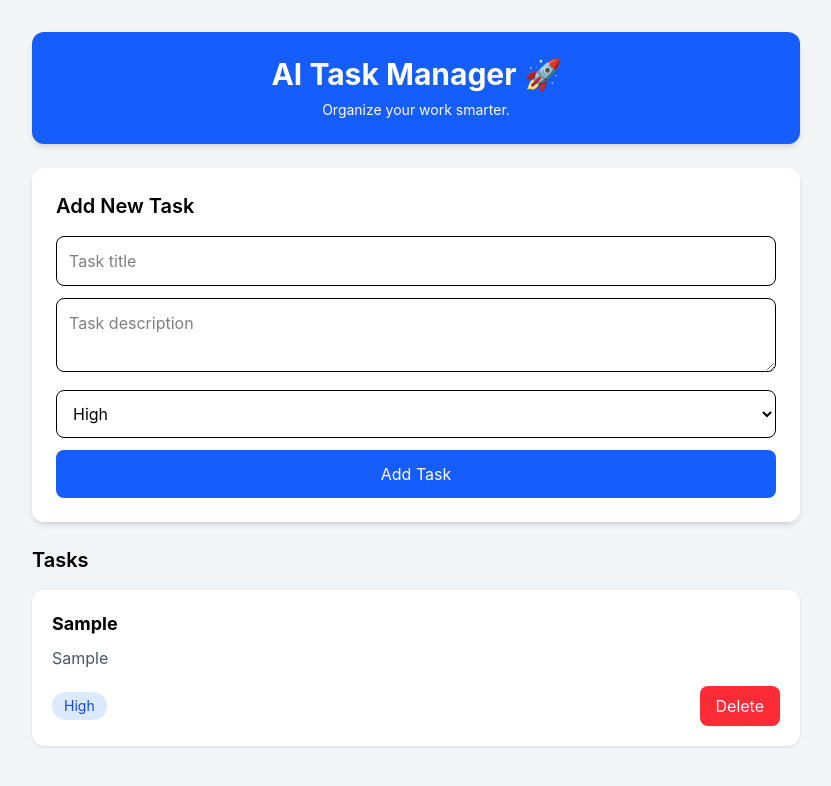
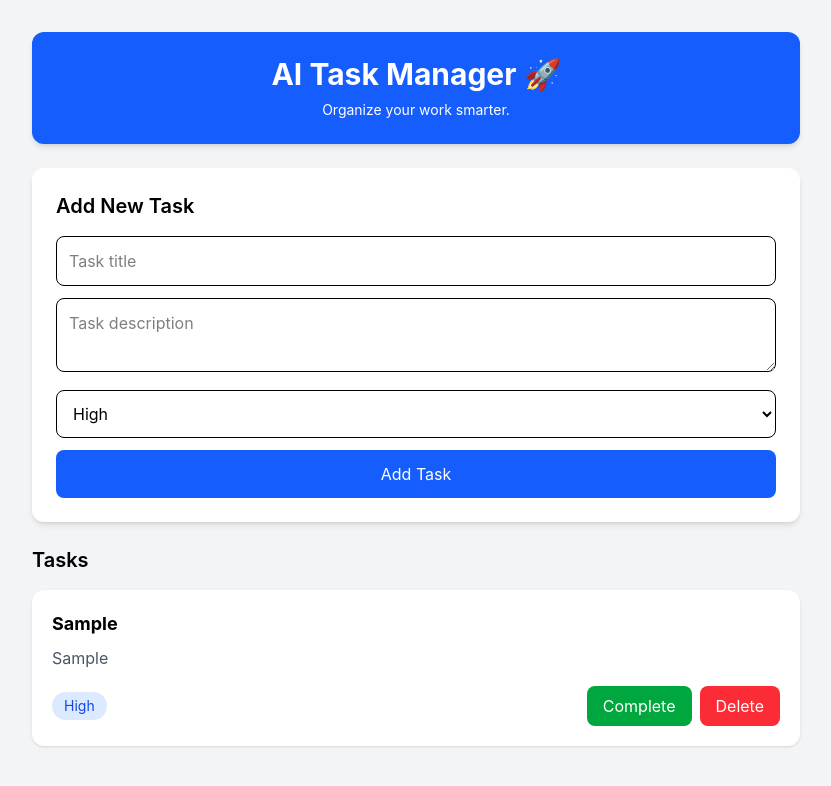
Before and after one commit to Mahishukla1207/ai-task-manager, a React (Vite) app: page / in a window 1280 px wide. Both pictures are taken after typing "Sample", "Sample" into the empty fields and a click on the button "Add Task". Shown: the top 786 px of the page, without its empty margins (224-1055 px from the left). Built offline with nearby package versions, Linux system fonts and the light colour scheme.

Commit message:
Implement task completion toggle

```diff
--- a/src/App.jsx
+++ b/src/App.jsx
@@ -12,14 +12,27 @@ function App() {
   const deleteTask = (id) => {
   setTasks(tasks.filter(task => task.id !== id));
 };
+const toggleComplete = (id) => {
+  console.log(id);
 
+  setTasks(
+    tasks.map((task) =>
+      task.id === id
+        ? { ...task, completed: !task.completed }
+        : task
+    )
+  );
+};
+console.log("Rendering App");
+console.log(toggleComplete);
   return (
     <div className="min-h-screen bg-gray-100 p-8">
       <div className="max-w-3xl mx-auto">
         <Header />
         <TaskForm addTask={addTask} />
         <TaskList tasks={tasks}
-        deleteTask={deleteTask} />
+        deleteTask={deleteTask}
+        toggleComplete={toggleComplete} />
       </div>
     </div>
   );
--- a/src/components/TaskList.jsx
+++ b/src/components/TaskList.jsx
@@ -1,25 +1,34 @@
-function TaskList({ tasks, deleteTask }) {
+function TaskList({ tasks, deleteTask, toggleComplete }) {
+    console.log("toggleComplete prop:", toggleComplete);
   return (
     <div className="mt-6">
-      <h2 className="text-xl font-semibold mb-4">
-        Tasks
-      </h2>
+      <h2 className="text-xl font-semibold mb-4">Tasks</h2>
 
       {tasks.length === 0 ? (
-        <p className="text-gray-500">
-          No tasks yet.
-        </p>
+        <p className="text-gray-500">No tasks yet.</p>
       ) : (
         tasks.map((task) => (
           <div
             key={task.id}
-            className="bg-white rounded-xl shadow p-5 mb-4"
+            className={`rounded-xl shadow p-5 mb-4 ${
+              task.completed ? "bg-green-100" : "bg-white"
+            }`}
           >
-            <h3 className="font-bold text-lg">
+            <h3
+              className={`font-bold text-lg ${
+                task.completed ? "line-through text-gray-500" : ""
+              }`}
+            >
               {task.title}
             </h3>
 
-            <p className="text-gray-600 mt-2">
+            <p
+              className={`mt-2 ${
+                task.completed
+                  ? "line-through text-gray-500"
+                  : "text-gray-600"
+              }`}
+            >
               {task.description}
             </p>
 
@@ -27,6 +36,18 @@ function TaskList({ tasks, deleteTask }) {
               <span className="px-3 py-1 rounded-full bg-blue-100 text-blue-700 text-sm">
                 {task.priority}
               </span>
+
+              <div className="space-x-2">
+                <button
+                  onClick={() => toggleComplete(task.id)}
+                  className={`px-4 py-2 rounded-lg text-white ${
+                    task.completed
+                      ? "bg-yellow-500 hover:bg-yellow-600"
+                      : "bg-green-600 hover:bg-green-700"
+                  }`}
+                >
+                  {task.completed ? "Undo" : "Complete"}
+                </button>
 
                 <button
                   onClick={() => deleteTask(task.id)}
@@ -36,6 +57,7 @@ function TaskList({ tasks, deleteTask }) {
                 </button>
               </div>
             </div>
+          </div>
         ))
       )}
     </div>
```
Lines whose indentation alone changed are shown as unchanged.
